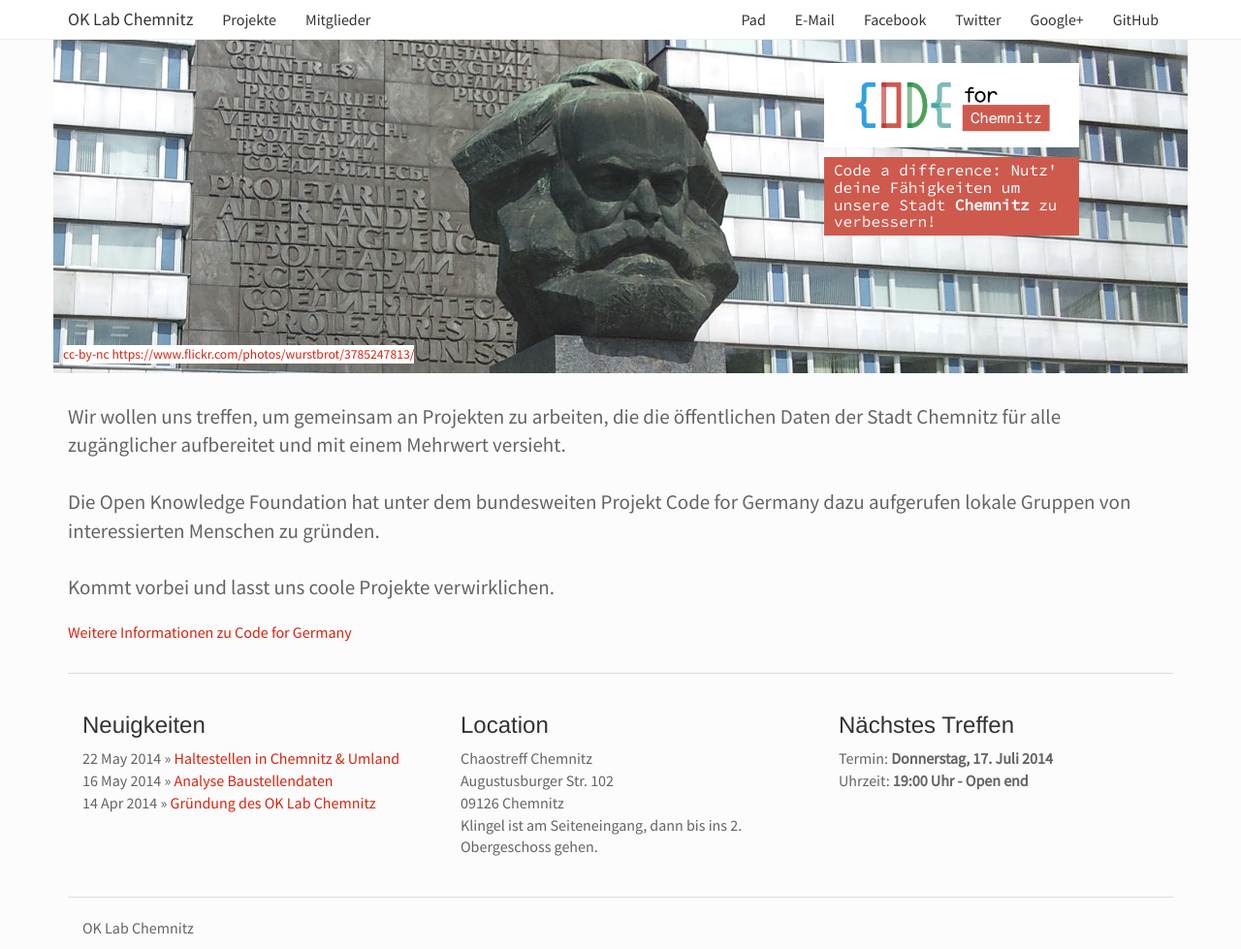
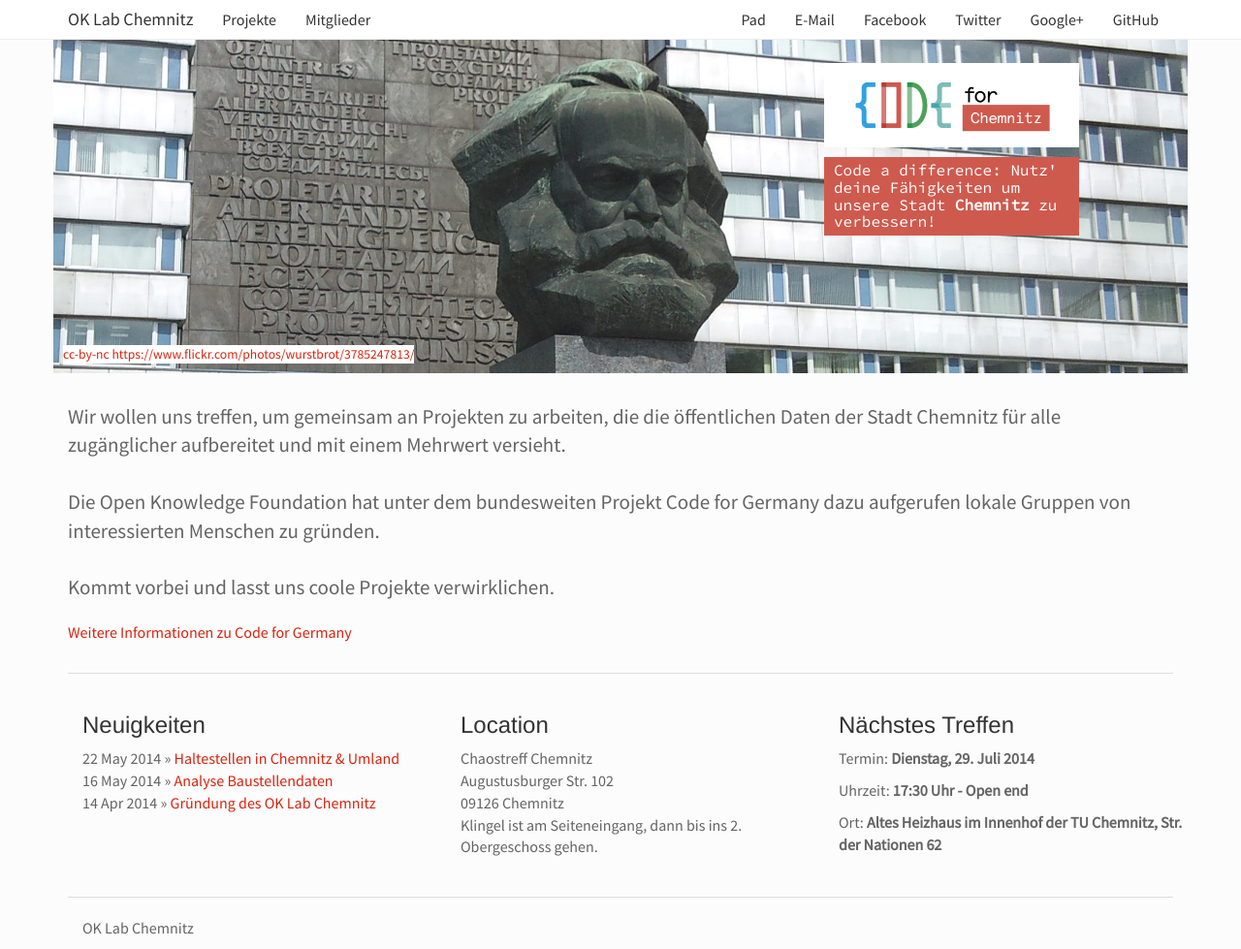
Before and after one commit to CodeforChemnitz/codeforchemnitz.github.io, a Jekyll site: the page built from index.html, in a window 1280 px wide and 979 px high. Shown: the whole window at 97% size. Built offline with Jekyll 4.4.1, drawn with Linux system fonts in a browser that asks for light colours; Markdown is read by kramdown in place of the engine named in the settings.

Commit message:
nächstes treffen

```diff
--- a/_data/treffen.yml
+++ b/_data/treffen.yml
@@ -1,5 +1,6 @@
 # comment day to have a "unknown event date" message
-day: Donnerstag
-day-nr: 17
+day: Dienstag
+day-nr: 29
 month: Juli 2014
-time: 19:00 Uhr - Open end
+time: 17:30 Uhr - Open end
+location: Altes Heizhaus im Innenhof der TU Chemnitz, Str. der Nationen 62
--- a/_includes/plunder.html
+++ b/_includes/plunder.html
@@ -24,9 +24,15 @@
 				{% if site.data.treffen.day %}
 					<p>
 						Termin: <strong>{{site.data.treffen.day}}, {{site.data.treffen.day-nr}}. {{site.data.treffen.month}}</strong>
-						<br/>
+				    </p>
+                    <p>
 						Uhrzeit: <strong>{{site.data.treffen.time}}</strong>
-					</p>
+                        </p>
+                {% if site.data.treffen.location %}
+                    <p>
+                        Ort: <strong>{{site.data.treffen.location}}</strong>
+                        </p>
+                {% endif %}
 				{% else %}
 					<p>Aktuell gibt es keinen genauen Termin. Dieser wird noch bekannt gegeben.</p>
 				{% endif %}
```
